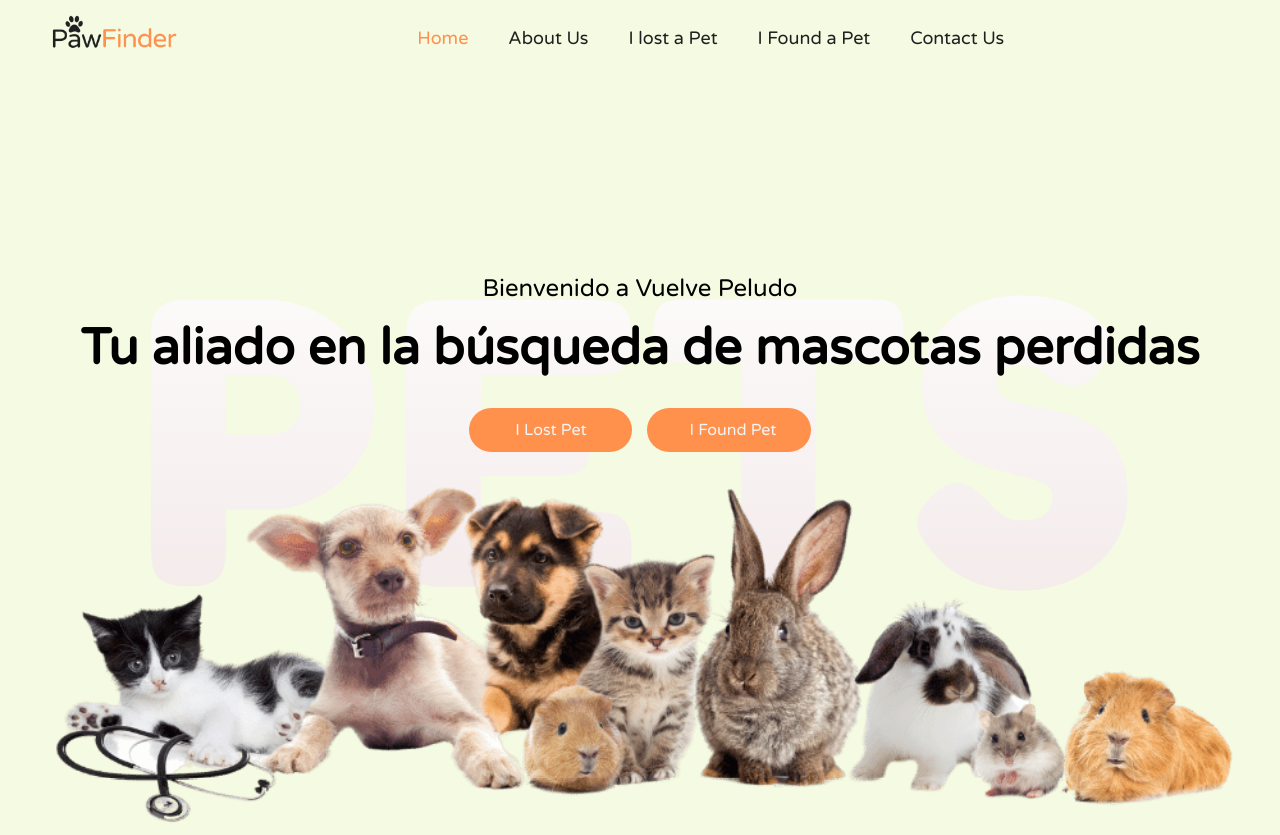
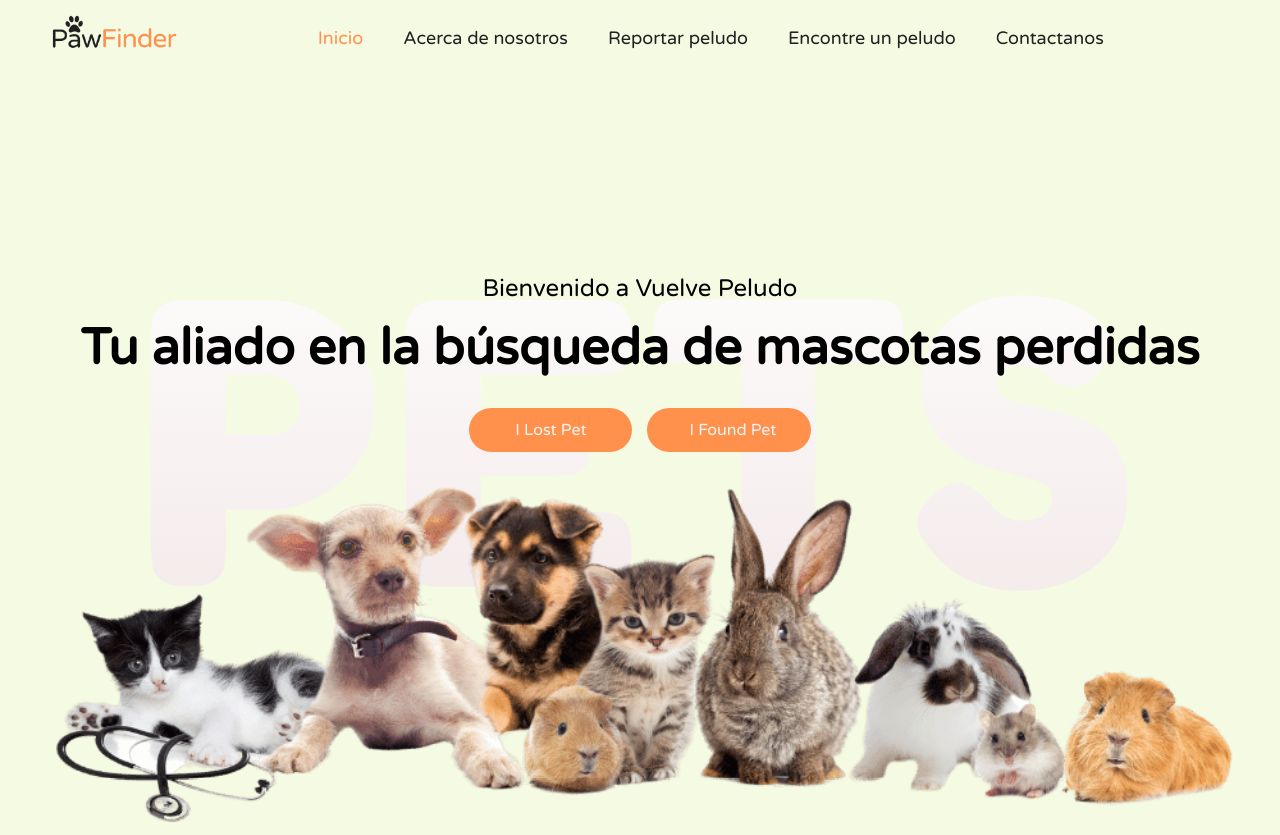
Before and after one commit to educast21/vuelve-peludo, a PHP site: page /index.php in a window 1280 px wide. Shown: the top 835 px of the page. Run offline with PHP 8.4, Linux system fonts and the light colour scheme; some libraries are stand-ins or nearby versions.

Commit message:
Textos a español del header

```diff
--- a/header.php
+++ b/header.php
@@ -42,11 +42,11 @@
         <div class="menu menu-close">
             <i class="ri-close-fill hide-pc" id="button-close"></i>
             <ul id="navMenus" class="w-nav-link">
-                <li><a class="<?php echo $current_page == 'index.php' ? 'active':NULL ?>" href="index.php">Home</a></li>
-                <li><a class="<?php echo $current_page == 'about-us.php' ? 'active':NULL ?>" href="about-us.php">About Us</a></li>
-                <li><a class="<?php echo $current_page == 'lost-pet.php' ? 'active':NULL ?>" href="lost-pet.php">I lost a Pet</a></li>
-                <li><a class="<?php echo $current_page == 'found-pet.php' ? 'active':NULL ?>" href="found-pet.php">I Found a Pet</a></li>
-                <li><a class="<?php echo $current_page == 'contact-us.php' ? 'active':NULL ?>" href="contact-us.php">Contact Us</a></li>
+                <li><a class="<?php echo $current_page == 'index.php' ? 'active':NULL ?>" href="index.php">Inicio</a></li>
+                <li><a class="<?php echo $current_page == 'about-us.php' ? 'active':NULL ?>" href="about-us.php">Acerca de nosotros</a></li>
+                <li><a class="<?php echo $current_page == 'lost-pet.php' ? 'active':NULL ?>" href="lost-pet.php">Reportar peludo</a></li>
+                <li><a class="<?php echo $current_page == 'found-pet.php' ? 'active':NULL ?>" href="found-pet.php">Encontre un peludo</a></li>
+                <li><a class="<?php echo $current_page == 'contact-us.php' ? 'active':NULL ?>" href="contact-us.php">Contactanos</a></li>
                 <!-- <li><a href="./admin">Admin</a></li> -->
             </ul>
 
```
